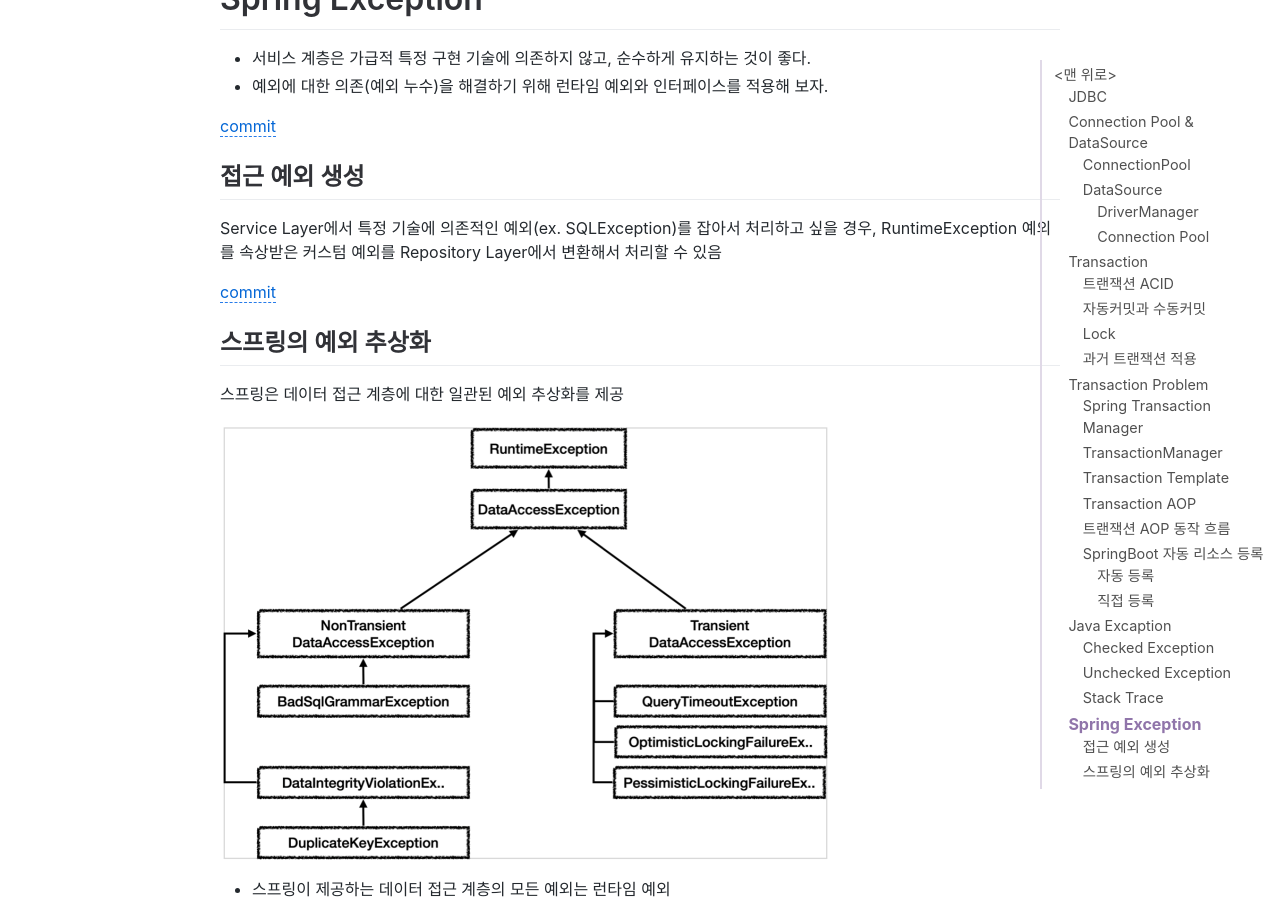
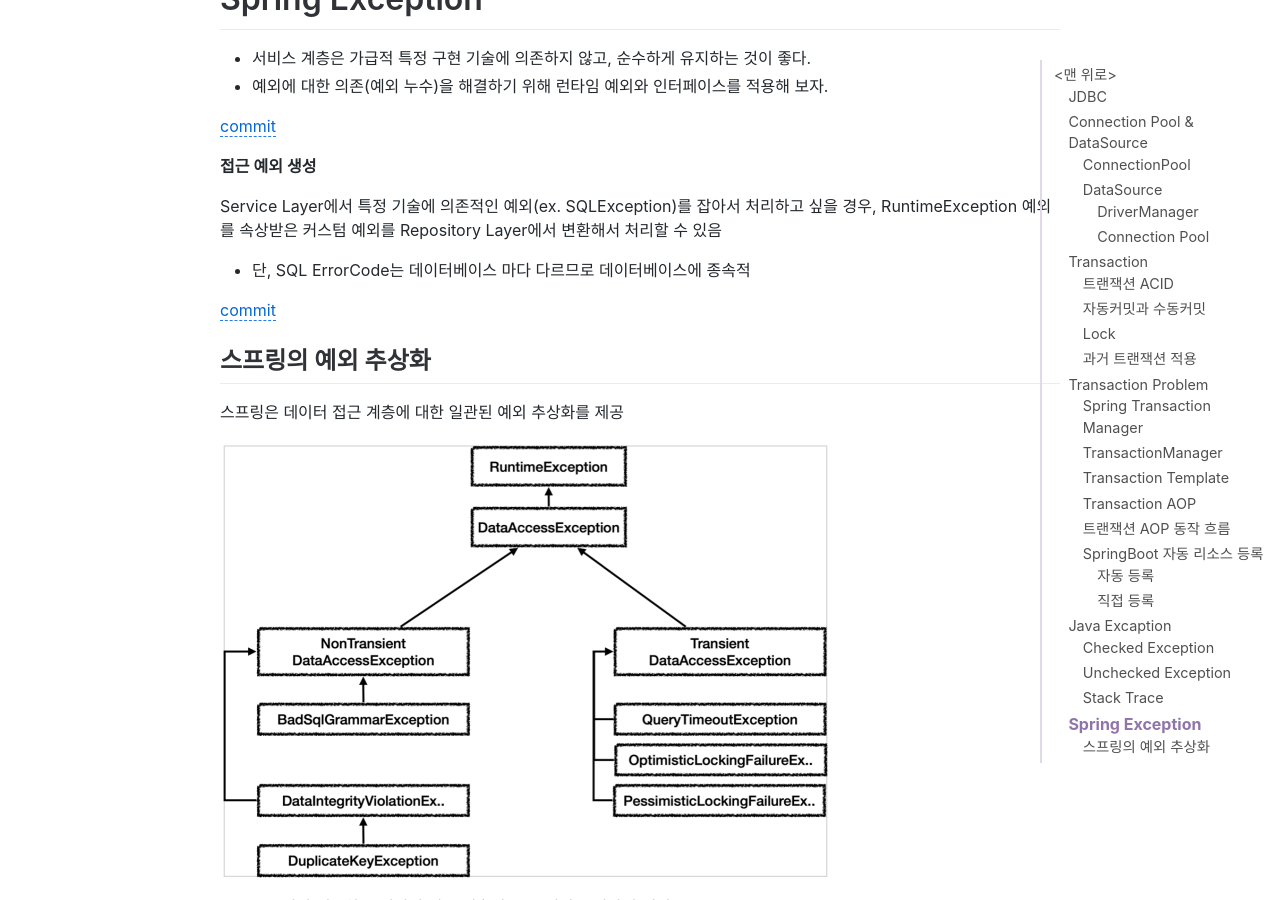
Before and after one commit to jihunparkme/jihunparkme.github.io, a Jekyll site: the page built from _posts/2022-08-08-Spring-DB-Part1.md, in a window 1280 px wide and 900 px high, scrolled down 19227 px. Built offline with Jekyll 4.4.1, drawn with Linux system fonts in a browser that asks for light colours; nearby versions of some CDN libraries; comment, search, counter and statistics services are not loaded.

Commit message:
edit: format

````diff
--- a/_posts/2022-08-08-Spring-DB-Part1.md
+++ b/_posts/2022-08-08-Spring-DB-Part1.md
@@ -805,9 +805,11 @@ void printEx() {
 
 [commit](https://github.com/jihunparkme/Inflearn-Spring-DB/commit/a677e76e32cf55c8199ea55af9ef1da95d7510bb)
 
-## 접근 예외 생성
+**접근 예외 생성**
 
 Service Layer에서 특정 기술에 의존적인 예외(ex. SQLException)를 잡아서 처리하고 싶을 경우, RuntimeException 예외를 속상받은 커스텀 예외를 Repository Layer에서 변환해서 처리할 수 있음
+
+- 단, SQL ErrorCode는 데이터베이스 마다 다르므로 데이터베이스에 종속적
 
 [commit](https://github.com/jihunparkme/Inflearn-Spring-DB/commit/102ae536eac0e7cd9296162d404cb7422337ae7b)
 
@@ -866,3 +868,5 @@ assertThat(resultEx.getClass()).isEqualTo(BadSqlGrammarException.class);
 ```
 
 [commit](https://github.com/jihunparkme/Inflearn-Spring-DB/commit/88bcc83bb8812622c130348cf2b1d5ab5d2805e4)
+
+**스프링 예외 추상화 적용**
````
